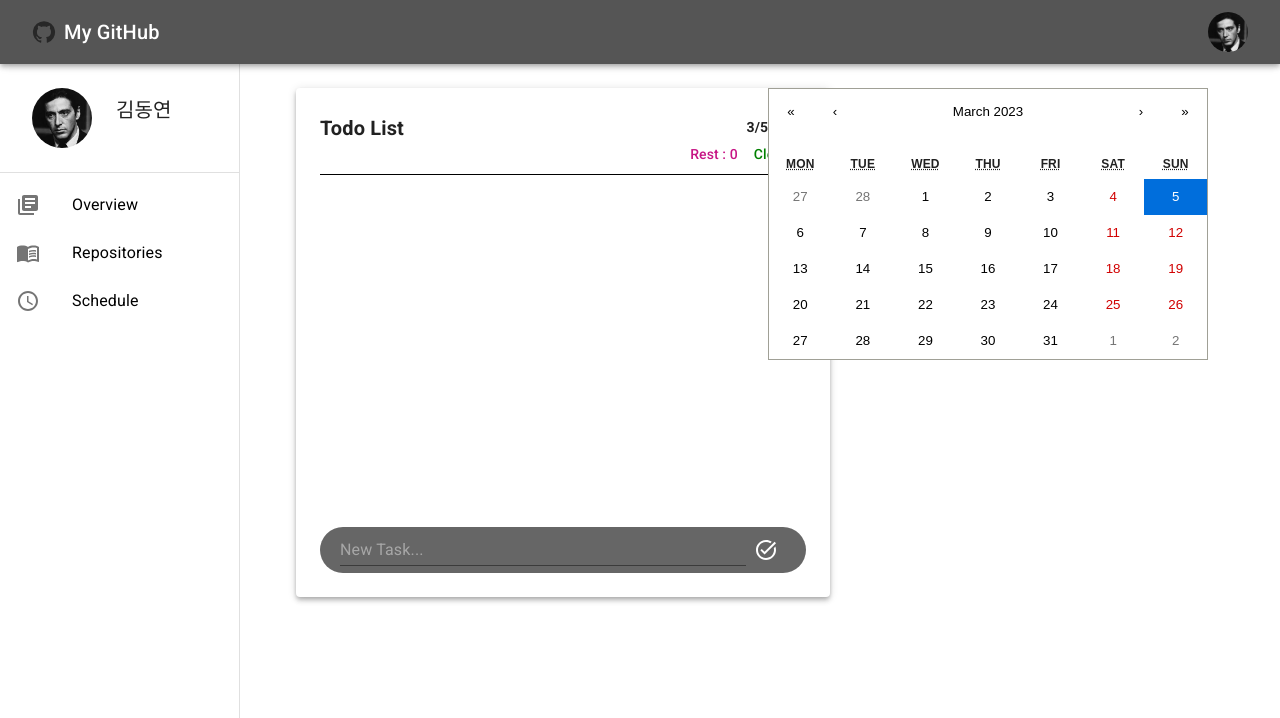
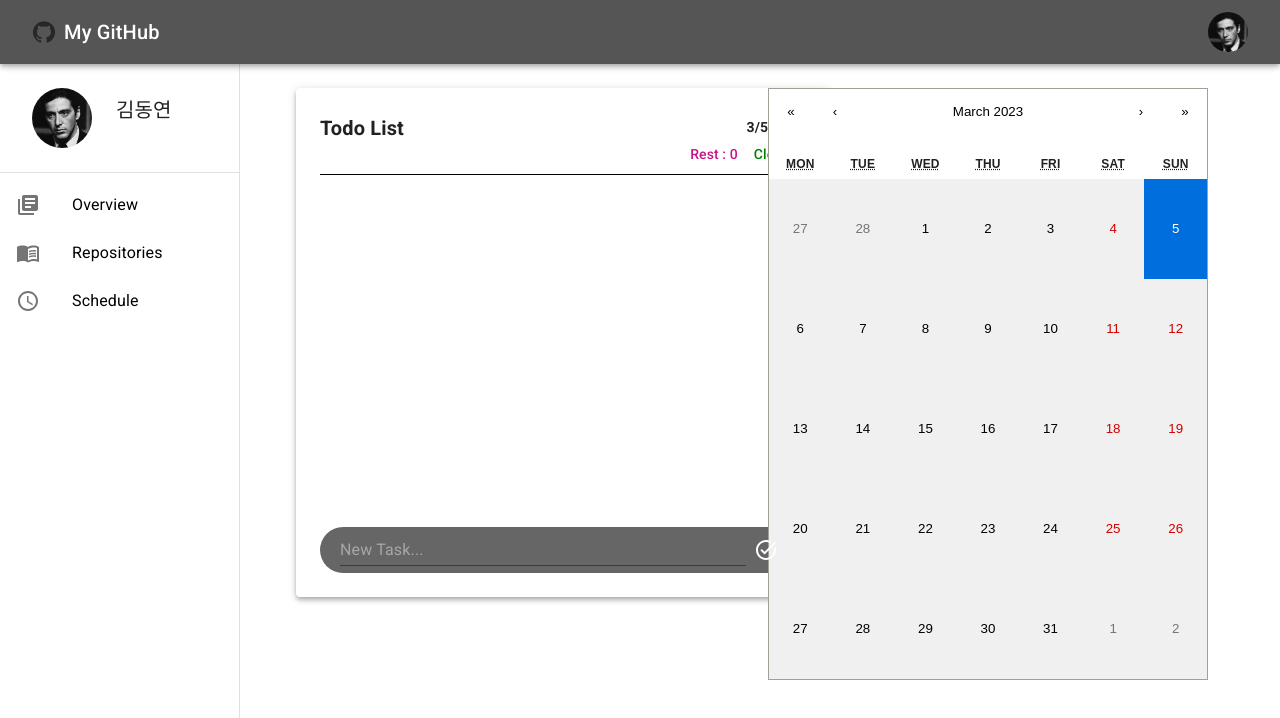
Before and after one commit to Dongyeon915/Project, a React (Create React App) app: page /today in a window 1280 px wide. Shown: the top 718 px of the page. Built offline with nearby package versions, Linux system fonts and the light colour scheme.

Commit message:
calendar사이즈 수정

```diff
--- a/src/css/calendar.css
+++ b/src/css/calendar.css
@@ -1,5 +1,6 @@
 .react-calendar {
-  width: 100%;
+  width: 550px;
+  min-height: 100px;
   max-width: 100%;
   background: white;
   border: 1px solid #a0a096;
@@ -76,10 +77,13 @@
 .react-calendar__century-view .react-calendar__tile {
   padding: 2em 0.5em;
 }
+/*개별 타일 사이즈 높이증가*/
 .react-calendar__tile {
   max-width: 100%;
+  min-height: 100px;
   padding: 10px 6.6667px;
-  background: none;
+  /*조금 어둡게 변경*/
+  background: #f0f0f0;
   text-align: center;
   line-height: 16px;
 }
@@ -91,7 +95,7 @@
   background-color: #e6e6e6;
 }
 .react-calendar__tile--now {
-  background: #ffff76;
+  background: #a9d4ff;
 }
 .react-calendar__tile--now:enabled:hover,
 .react-calendar__tile--now:enabled:focus {
```
